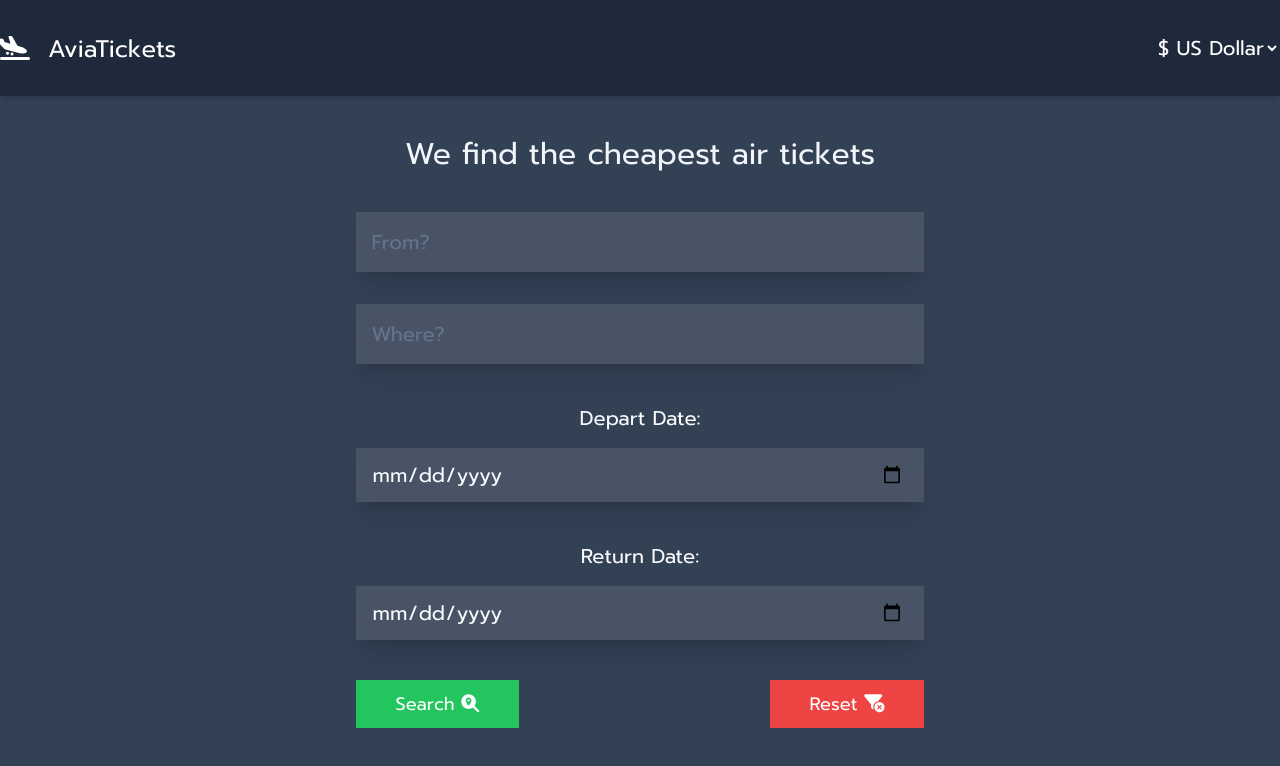
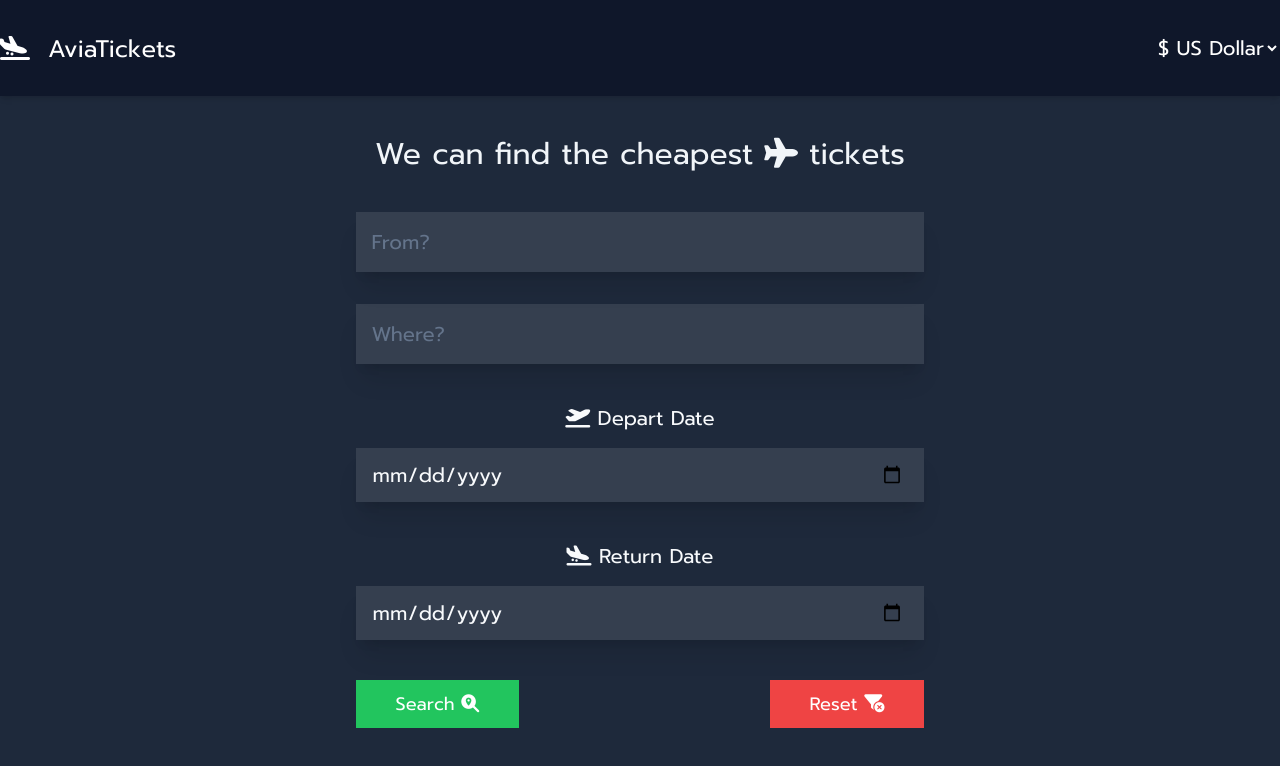
Before and after one commit to uzatsepin/aviatickets, a website built with webpack: page src/index.html in a window 1280 px wide. Built offline with nearby package versions, Linux system fonts and the light colour scheme; no server answers.

Commit message:
fix: some images

```diff
--- a/src/index.html
+++ b/src/index.html
@@ -10,9 +10,9 @@
   <link rel="stylesheet" href="https://cdnjs.cloudflare.com/ajax/libs/font-awesome/6.1.1/css/all.min.css">
   <title>Webpack test</title>
 </head>
-<body class="bg-slate-700">
+<body class="bg-slate-800">
   <!-- Header -->
-    <header class="text-white h-24 flex items-center bg-slate-800 shadow-md">
+    <header class="text-white h-24 flex items-center bg-slate-900 shadow-md">
       <div class="container mx-auto flex justify-between">
         <!-- Logo -->
         <div>
@@ -23,7 +23,7 @@
         </div>
         <!-- Money -->
         <div>
-          <select id="money" class="bg-slate-800 text-xl">
+          <select id="money" class="bg-slate-900 text-xl">
             <option value="us">$ US Dollar</option>
             <option value="ua">&#8372; UAH</option>
           </select>
@@ -33,7 +33,7 @@
 
     <!-- Main Window -->
     <div class="rounded-md overflow-hidden mx-auto w-2/3 my-10" >
-      <h1 class="text-3xl text-slate-100 text-center mb-10">We find the cheapest air tickets</h1>
+      <h1 class="text-3xl text-slate-100 text-center mb-10">We can find the cheapest <i class="fa-solid fa-plane"></i> tickets</h1>
       <!-- Countries -->
         <div class="flex justify-center flex-col items-center">
           <input type="text" class="block w-2/3 bg-white bg-opacity-10 border-r-4 shadow-xl border-transparent focus:border-slate-400 py-4 px-4 placeholder:text-slate-500 outline-none text-slate-200 transition-colors text-xl" placeholder="From?">
@@ -41,9 +41,9 @@
         </div>
       <!-- Dates -->
         <div class="flex justify-center items-center flex-col">
-          <label for="depart" class="mt-10 text-xl text-slate-50">Depart Date:</label>
+          <label for="depart" class="mt-10 text-xl text-slate-50"><i class="fa-solid fa-plane-departure"></i> Depart Date</label>
           <input id="depart" type="date" class="block w-2/3 bg-white bg-opacity-10 border-r-4 shadow-xl border-transparent focus:border-slate-400 py-3 px-4 placeholder:text-slate-500 outline-none text-slate-50 transition-colors text-xl mt-4">
-          <label for="depart" class="mt-10 text-xl text-slate-50">Return Date:</label>
+          <label for="depart" class="mt-10 text-xl text-slate-50"><i class="fa-solid fa-plane-arrival"></i> Return Date</label>
           <input id="return" type="date" class="block w-2/3 bg-white bg-opacity-10 border-r-4 shadow-xl border-transparent focus:border-slate-400 py-3 px-4 placeholder:text-slate-500 outline-none text-slate-50 transition-colors text-xl mt-4">
         </div>
         <!-- Btns -->
```
